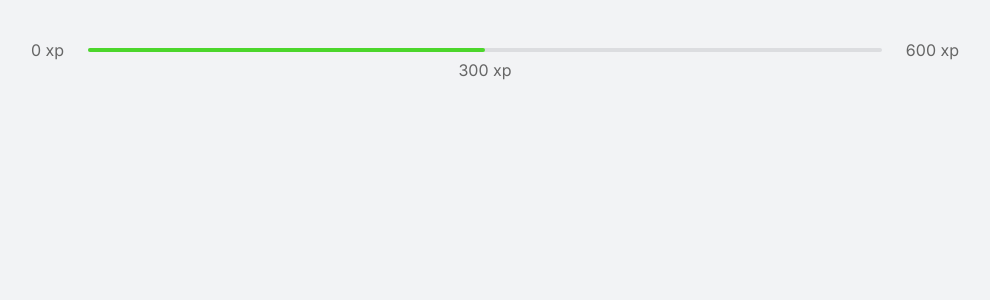
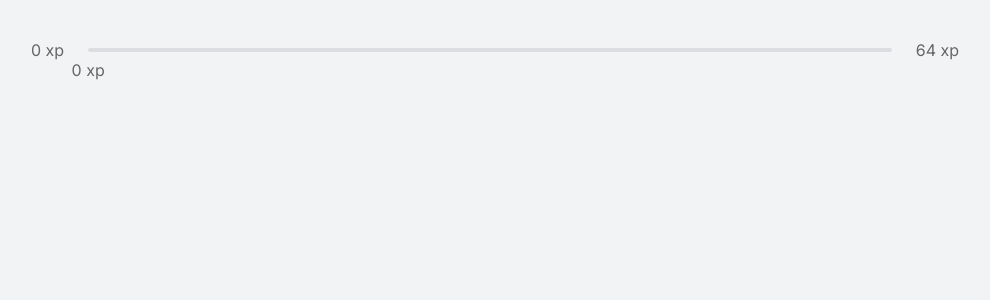
Before and after one commit to joseeduardotomazeli/move-it, a Next.js app: page / in a window 1280 px wide. Shown: the top 300 px of the page, without its empty margins (145-1135 px from the left). Built offline with nearby package versions, Linux system fonts and the light colour scheme.

Commit message:
feat: add context data to experience bar component

```diff
--- a/src/components/ExperienceBar.jsx
+++ /dev/null
@@ -1,20 +0,0 @@
-import styles from '../styles/components/ExperienceBar.module.css'
-
-function ExperienceBar() {
-  return (
-    <header className={styles.experienceBar}>
-      <span>0 xp</span>
-
-      <div>
-        <div style={{ width: '50%' }} />
-        <span className={styles.currentExperience} style={{ left: '50%' }}>
-          300 xp
-        </span>
-      </div>
-
-      <span>600 xp</span>
-    </header>
-  );
-}
-
-export default ExperienceBar;
--- /dev/null
+++ b/src/components/ExperienceBar.tsx
@@ -0,0 +1,35 @@
+import { useContext } from 'react'
+
+import { ChallengesContext } from '../contexts/ChallengesContext'
+
+import styles from '../styles/components/ExperienceBar.module.css'
+
+function ExperienceBar() {
+  const { currentExperience, nextLevelExperience } = useContext(
+    ChallengesContext
+  )
+
+  const percentNextLevel =
+    Math.round(currentExperience * 100) / nextLevelExperience
+
+  return (
+    <header className={styles.experienceBar}>
+      <span>0 xp</span>
+
+      <div>
+        <div style={{ width: `${percentNextLevel}%` }} />
+
+        <span
+          className={styles.currentExperience}
+          style={{ left: `${percentNextLevel}%` }}
+        >
+          {currentExperience} xp
+        </span>
+      </div>
+
+      <span>{nextLevelExperience} xp</span>
+    </header>
+  )
+}
+
+export default ExperienceBar
```
